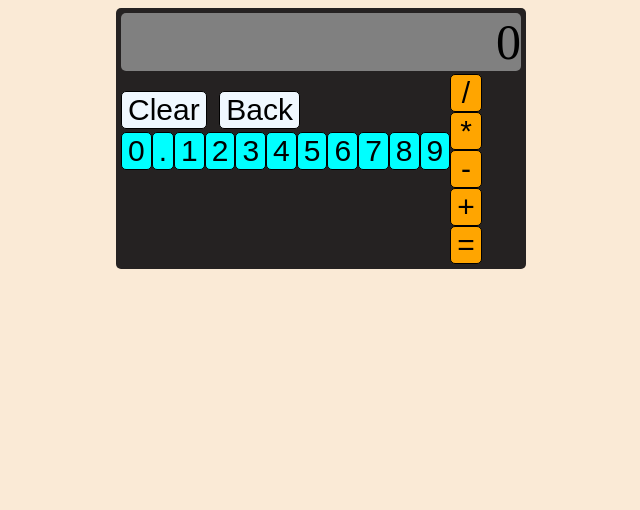
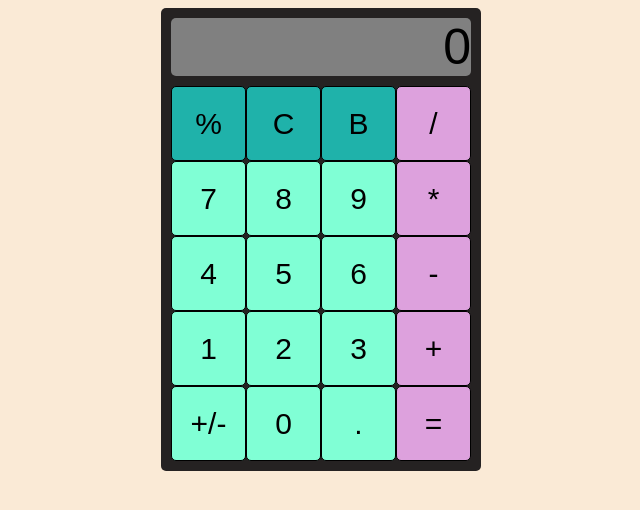
Before and after one commit to cereia/calculator, a plain HTML site: page index.html in a window 1280 px wide. Shown: the whole page, without its empty margins (319-959 px from the left). Drawn offline with Linux system fonts and the light colour scheme.

Commit message:
Finish adding CSS to calculator

```diff
--- a/index.html
+++ b/index.html
@@ -8,15 +8,18 @@
     <title>Calculator</title>
   </head>
   <body>
+    <div class="calc">
       <div class="container main">
         <div class="display">0</div>
         <div class="container buttons">
           <div class="container left">
             <div class="container extras">
-            <button class="clear">Clear</button>
-            <button class="back">Back</button>
+              <button class="percent">%</button>
+              <button class="clear">C</button>
+              <button class="back">B</button>
             </div>
             <div class="container numbers">
+              <button class="sign">+/-</button>
               <button class="number">0</button>
               <button class="dot">.</button>
               <button class="number">1</button>
@@ -38,7 +41,7 @@
             <button class="operation equal">=</button>
           </div>
         </div>
-
+      </div>
     </div>
   </body>
 </html>
--- a/styles.css
+++ b/styles.css
@@ -1,4 +1,9 @@
 body {
+  background-color: hsl(34, 78%, 91%);
+  font-family: sans-serif;
+}
+
+.calc {
   background-color: hsl(34, 78%, 91%);
   font-size: 50px;
   display: flex;
@@ -7,17 +12,14 @@ body {
 
 .main {
   background-color: hsl(0, 4%, 14%);
-  display: flex;
-  flex-direction: column;
-  justify-content: center;
-  padding: 5px;
-  width: 400px;
+  padding: 10px;
+  width: 300px;
   border-radius: 5px;
 }
 
 .display {
   background-color: hsl(0, 0%, 50%);
-  margin-bottom: 3px;
+  margin-bottom: 10px;
   text-align: end;
   border-radius: 5px;
 }
@@ -26,45 +28,38 @@ button {
   border: 1px solid black;
   border-radius: 5px;
   font-size: 30px;
+  min-width: 75px;
+  min-height: 75px;
 }
 
 .operation {
-  background-color: orange;
+  background-color: hsl(300, 47%, 75%);
 }
 
 .dvn.selected,
 .mtp.selected,
 .sub.selected,
 .add.selected {
-  background-color: hsl(39, 100%, 50%, 70%);
+  background-color: hsl(300, 47%, 75%, 70%);
 }
 
-.clear, .back {
-  background-color: hsl(208, 100%, 97%);
+.clear, .back, .percent {
+  background-color: hsl(177, 70%, 41%);
 }
 
-.number, .dot {
-  background-color: hsl(180, 100%, 50%);
-}
-
-/* positioning */
-.left {
-  display: flex;
-  flex-direction: column;
+.number, .dot, .sign {
+  background-color: hsl(160, 100%, 75%);
 }
 
 .buttons {
   display: flex;
 }
 
-/* currently not wrap reversing because the operators is flex column*/
 .numbers {
   display: flex;
   flex-wrap: wrap-reverse;
 }
 
-.operators {
+.extras {
   display: flex;
-  flex-direction: column;
-  /* align-items: center; */
 }
```
Lines whose indentation alone changed are shown as unchanged.
